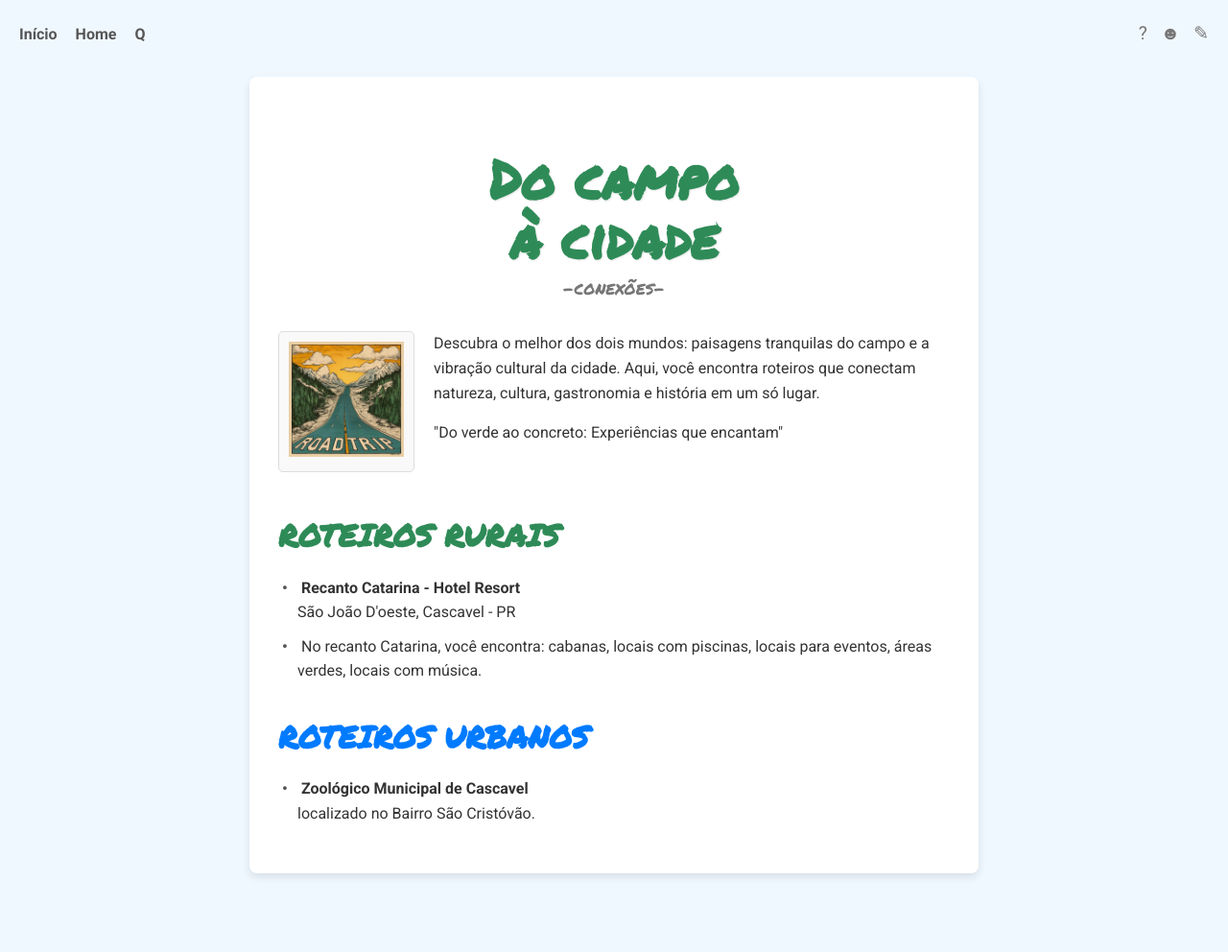
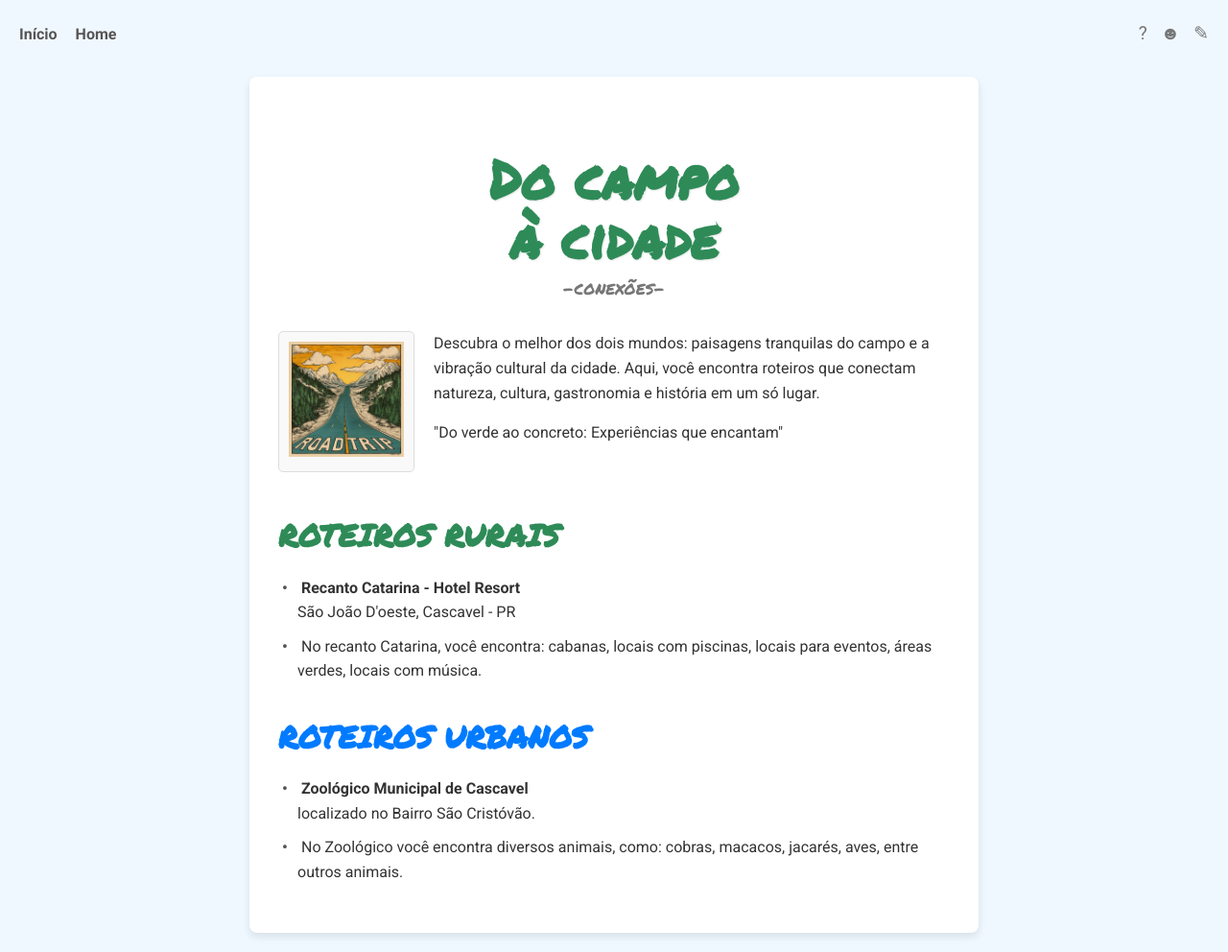
Before and after one commit to bendlinn/site.agrinho2.0, a plain HTML site: page index.html in a window 1280 px wide. Shown: the whole page at 96% size. Before the commit the page ends 930 px from the top, so only its background shows below. Drawn offline with Linux system fonts and the light colour scheme.

Commit message:
descricao

```diff
--- a/index.html
+++ b/index.html
@@ -12,7 +12,6 @@
         <nav class="navbar">
             <a href="#" class="nav-item">Início</a>
             <a href="#" class="nav-item">Home</a>
-            <a href="#" class="nav-item">Q</a>
         </nav>
         <div class="header-icons">
             <span>&#63;</span> <span>&#x263B;</span> <span>&#x270E;</span> </div>
@@ -53,6 +52,10 @@
                 <li>
                     <strong>Zoológico Municipal de Cascavel</strong><br>
                     localizado no Bairro São Cristóvão.
+
+                </li>
+                 <li>
+                    No Zoológico você encontra diversos animais, como: cobras, macacos, jacarés, aves, entre outros animais.
                 </li>
             </ul>
         </section>
```
